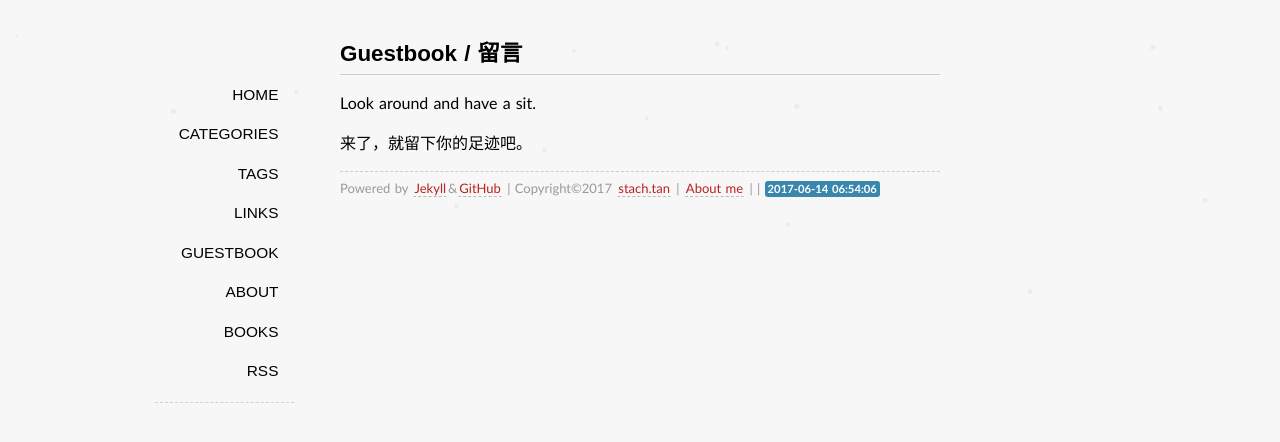
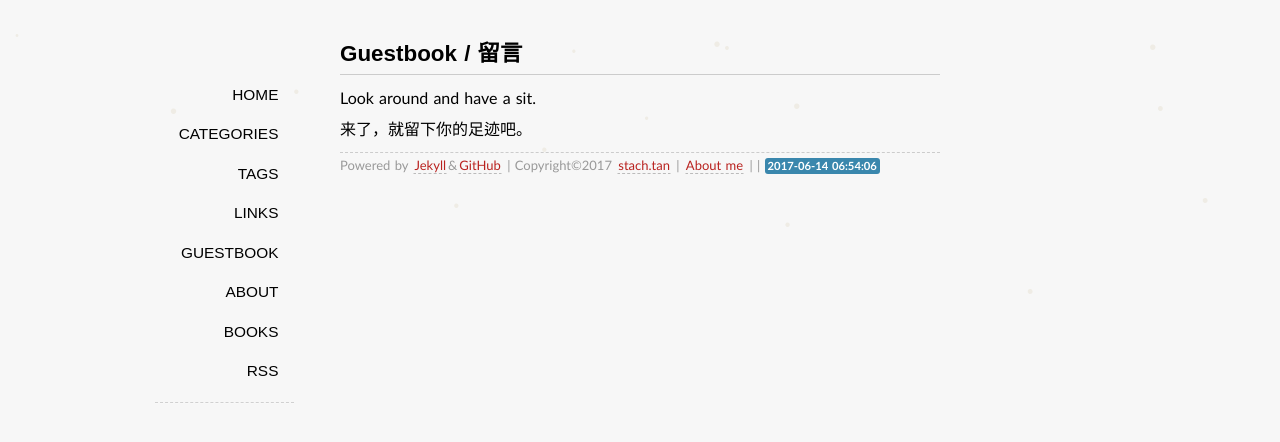
Before and after one commit to hopehook/HopeHook.com, a Jekyll site: the page built from guestbook/index.md, in a window 1280 px wide. Shown: the top 442 px of the page. Built offline with Jekyll 4.4.1, drawn with Linux system fonts in a browser that asks for light colours; some web fonts are replaced; comment, search, counter and statistics services are not loaded.

Commit message:
Create style.css

```diff
--- a/media/css/style.css
+++ b/media/css/style.css
@@ -23,7 +23,7 @@ body {
 a{color:#dd0000;text-decoration:none;}
 a:hover{color:#333333;text-decoration:underline;}
 hr{margin:.7em 0;border-top:1px dashed #d0d0d0;border-bottom:1px dashed #f9f9f9;}
-p{padding:.5em 0;}
+p{padding:.2em 0;}
 li{padding:.2em 0;}
 ol,ul{list-style-position:inside;}
 ol ul, ul ol, ul ul, ol ol {margin-left:1em;}
```
